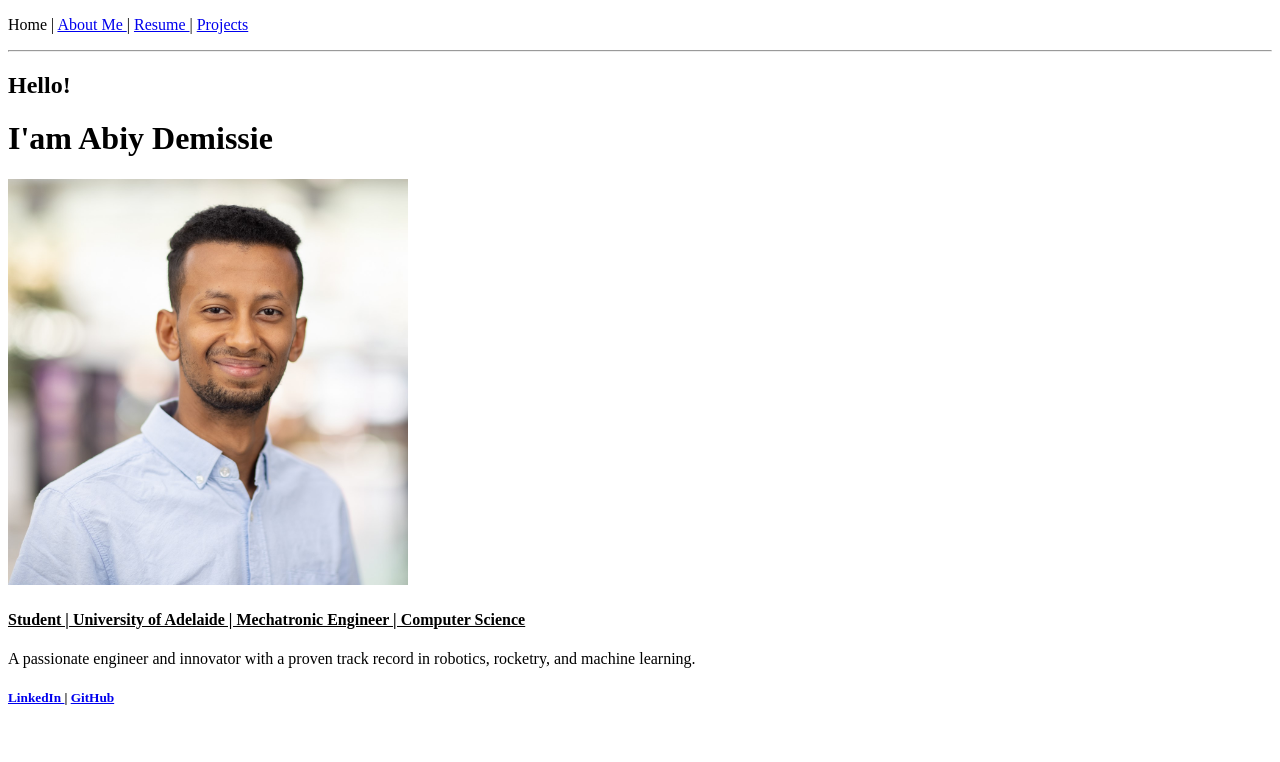
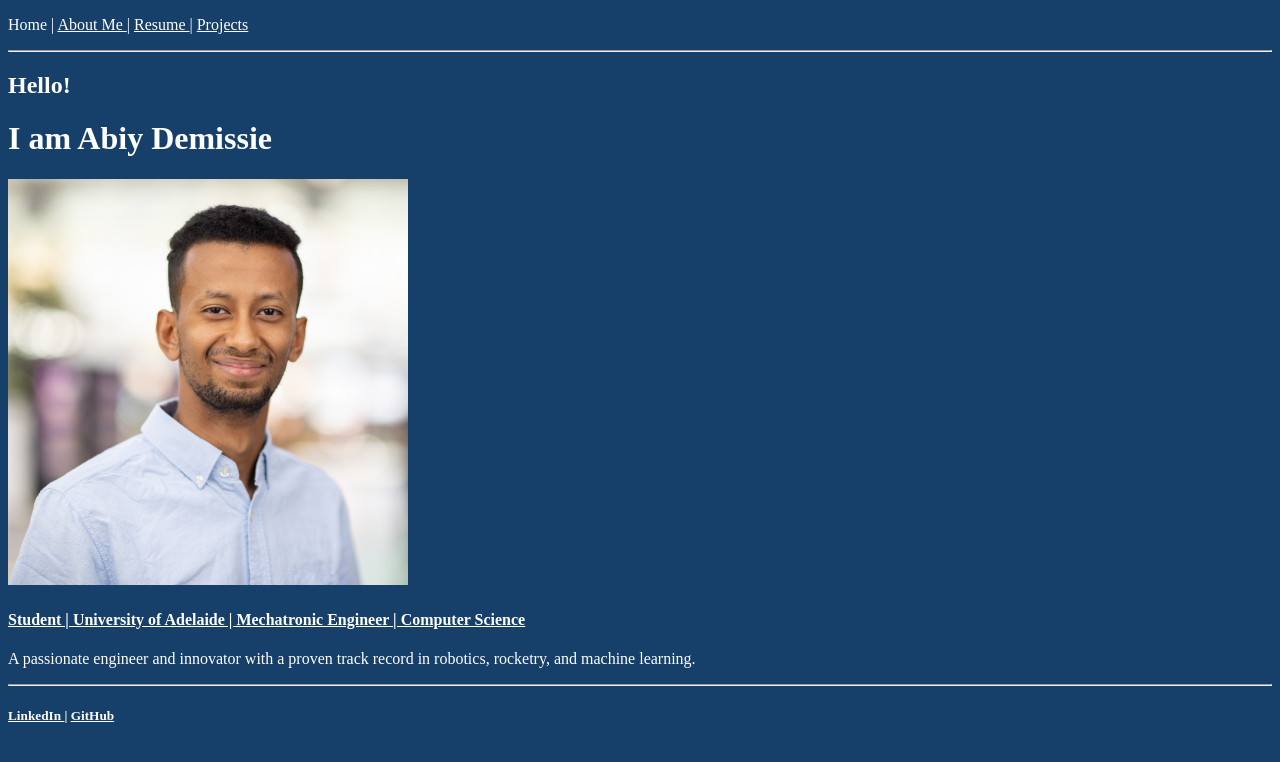
Before and after one commit to Abiy-Demissie/MyFirstWebsite, a plain HTML site: page index.html in a window 1280 px wide. Drawn offline with Linux system fonts and the light colour scheme.

Commit message:
Added CSS styling to the homepage

```diff
--- /dev/null
+++ b/css/style.css
@@ -0,0 +1,28 @@
+#homepagebody {
+    background-color: rgb(22,63,105);
+}
+
+#homepagemain {
+    color: white;
+}
+
+#homepageheader p {
+    color: white;
+}
+
+#homepageheader a {
+    color: white;
+}
+
+#homepagefooter h5{
+    color: white;
+}
+
+#homepagefooter a {
+    color: white;
+}
+
+#homepagefooter a:hover{
+    color: red;
+    font-size: 1.1em;
+}
--- a/index.html
+++ b/index.html
@@ -5,14 +5,19 @@
     <meta name="viewport" content="width=device-width, initial-scale=1.0">
     <link rel="icon" type="image/png" href="./img/AbiyDemissieLogo.png">
     <title>Abiy Demissie</title>
+    <link rel="stylesheet" href="css/style.css">
 </head>
-<body>
+<body id="homepagebody">
 
+    <header id="homepageheader">
     <p>Home | <a href="about.html"> About Me </a> | <a href="./resume.html"> Resume </a> | <a href="./projects.html"> Projects</a></p>
     <hr>
+    </header>
+
+    <main id="homepagemain">
 
     <h2>Hello!</h2>
-    <h1>I'am Abiy Demissie </h1>
+    <h1>I am Abiy Demissie </h1>
 
     <img src ="./img/AbiyDemissie.jpg" width="400" alt="headshot of Abiy Demissie">
 
@@ -20,10 +25,12 @@
 
     <p>A passionate engineer and innovator with a proven track record in robotics, rocketry, and machine learning.</p>
 
+    </main>
+
+    <footer id="homepagefooter">
+    <hr>
     <h5> <a href="https://au.linkedin.com/in/abiy-demissie" target="_blank" rel="noopener noreferrer">LinkedIn </a> | <a href="https://github.com/Abiy-Demissie" target="_blank" rel="noopener noreferrer">GitHub</a></h5>
-
-
-
+    </footer>
 
 </body>
 </html>
```
Also changed, not shown: about.html (+9 -0 lines), projects.html (+21 -0 lines), resume.html (+11 -0 lines).
